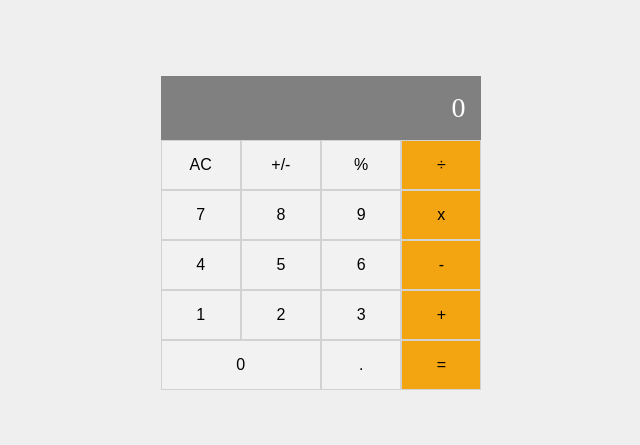
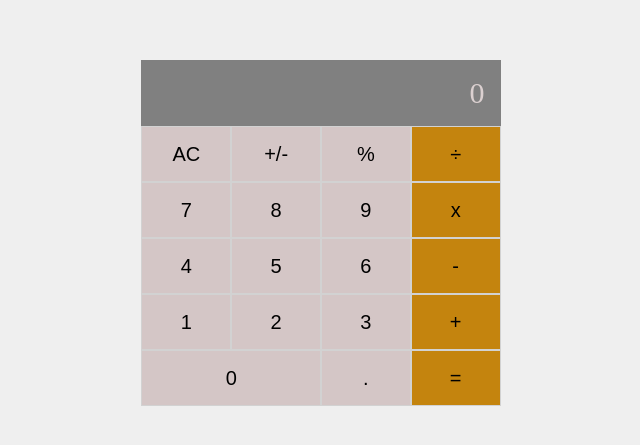
Before and after one commit to Nowembabazi/Math-Magicians, a React (Create React App) app: page / in a window 1280 px wide. Shown: the part 167-612 px from the top of the page, without its empty margins (319-959 px from the left). Built offline with nearby package versions, Linux system fonts and the light colour scheme.

Commit message:
Add changes

```diff
--- a/src/components/Calculator.js
+++ b/src/components/Calculator.js
@@ -26,26 +26,26 @@ function Calculator() {
           <button className="btns" onClick={btnClick}>AC</button>
           <button className="btns" onClick={btnClick}>+/-</button>
           <button className="btns" onClick={btnClick}>%</button>
-          <button className="btns amber" onClick={btnClick}>÷</button>
+          <button className="btns go" onClick={btnClick}>÷</button>
 
           <button className="btns-1" onClick={btnClick}>7</button>
           <button className="btns-1" onClick={btnClick}>8</button>
           <button className="btns-1" onClick={btnClick}>9</button>
-          <button className="btns amber" onClick={btnClick}>x</button>
+          <button className="btns go" onClick={btnClick}>x</button>
 
           <button className="btns" onClick={btnClick}>4</button>
           <button className="btns" onClick={btnClick}>5</button>
           <button className="btns" onClick={btnClick}>6</button>
-          <button className="btns amber" onClick={btnClick}>-</button>
+          <button className="btns go" onClick={btnClick}>-</button>
 
           <button className="btns" onClick={btnClick}>1</button>
           <button className="btns" onClick={btnClick}>2</button>
           <button className="btns" onClick={btnClick}>3</button>
-          <button className="btns amber" onClick={btnClick}>+</button>
+          <button className="btns go" onClick={btnClick}>+</button>
 
           <button className="btns-2" onClick={btnClick}>0</button>
           <button className="btns" onClick={btnClick}>.</button>
-          <button className="btns amber" onClick={btnClick}>=</button>
+          <button className="btns go" onClick={btnClick}>=</button>
         </div>
       </div>
     </div>
--- a/src/index.css
+++ b/src/index.css
@@ -26,9 +26,9 @@ body {
   padding: 16px;
   justify-content: end;
   background-color: grey;
-  font-size: 28px;
-  font-weight: 300;
-  color: white;
+  font-size: 30px;
+  font-weight: 310;
+  color: rgb(219, 208, 208);
 }
 
 .digits {
@@ -44,9 +44,12 @@ body {
 .btns-1,
 .btns-2 {
   border: 1px solid #d2d2d2;
-  padding: 15px 28px;
-  font-size: 16px;
-  background-color: #f2f2f2;
+  padding-top: 16px;
+  padding-bottom: 15px;
+  padding-left: 30px;
+  padding-right: 30px;
+  font-size: 20px;
+  background-color: #d4c6c6;
   cursor: pointer;
 }
 
@@ -54,6 +57,6 @@ body {
   grid-column: 1 / span 2;
 }
 
-.amber {
-  background-color: rgb(243, 164, 17);
+.go {
+  background-color: rgb(196, 132, 14);
 }
```
